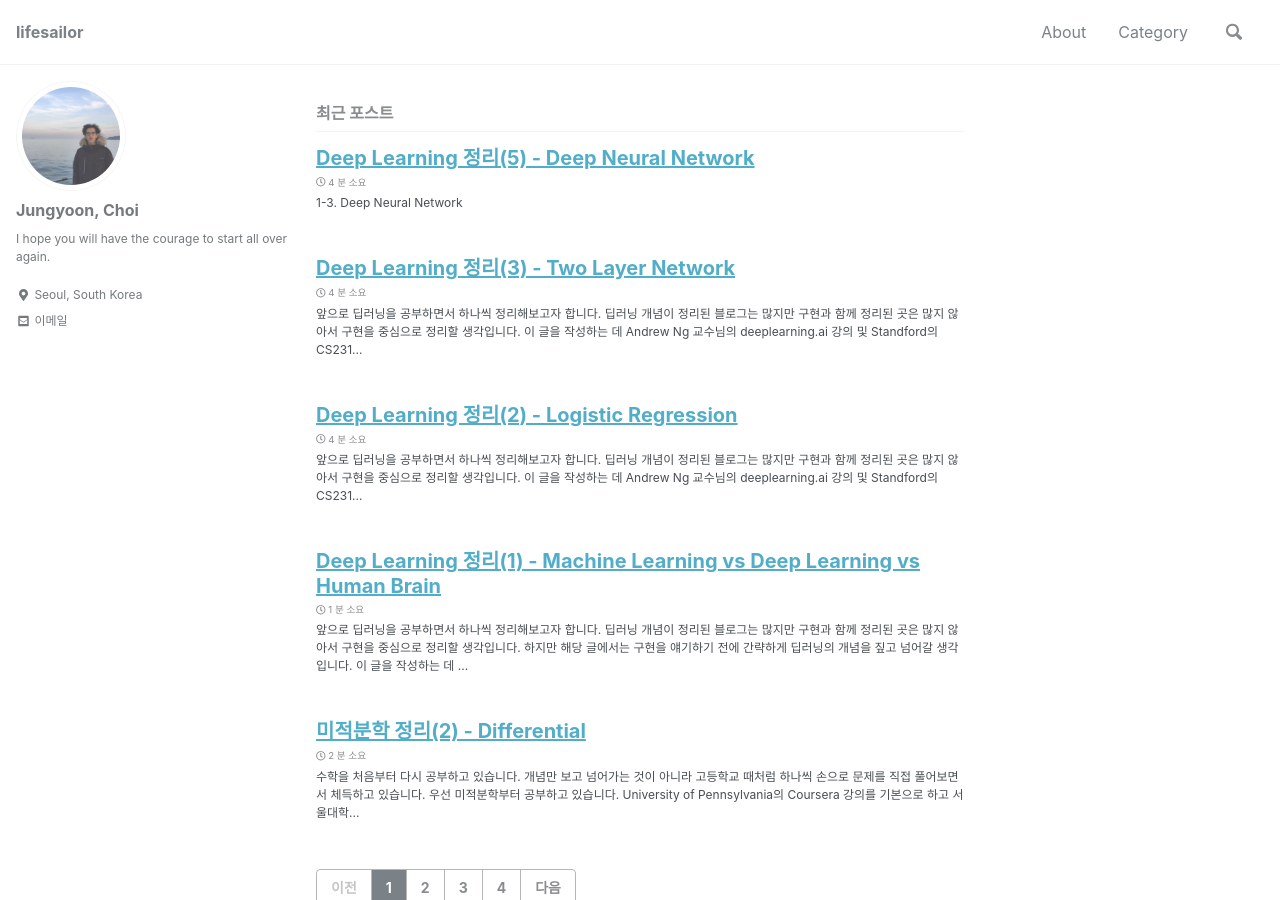
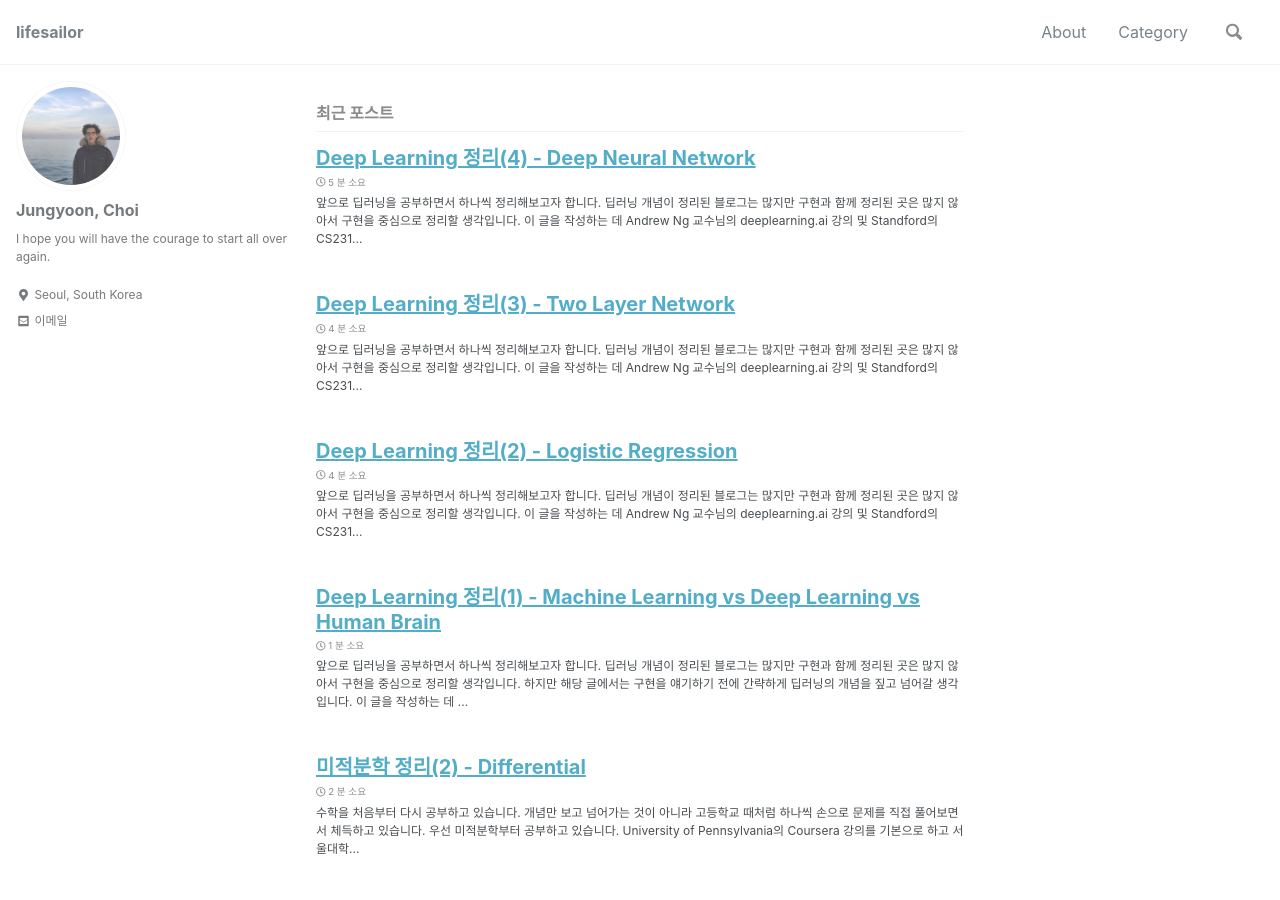
Before and after one commit to lifesailor/lifesailor.github.io, a Jekyll site: the page built from index.html, in a window 1280 px wide and 900 px high. Built offline with Jekyll 4.4.1, drawn with Linux system fonts in a browser that asks for light colours; nearby versions of some CDN libraries; the list of posts is cut into pages by our own code.

Commit message:
deeplearning

```diff
--- a/_posts/2019-01-19-deeplearning-4.md
+++ b/_posts/2019-01-19-deeplearning-4.md
@@ -7,7 +7,7 @@
   - deep learning
 ---
 
-1-3. Deep Neural Network
+앞으로 딥러닝을 공부하면서 하나씩 정리해보고자 합니다. 딥러닝 개념이 정리된 블로그는 많지만 구현과 함께 정리된 곳은 많지 않아서 구현을 중심으로 정리할 생각입니다. 이 글을 작성하는 데 Andrew Ng 교수님의 [deeplearning.ai](https://www.coursera.org/courses?query=deeplearning.ai) 강의 및 Standford의 [CS231n](http://cs231n.stanford.edu/) 강의와 Ian Goodfellow의 [deeplearning book](http://www.deeplearningbook.org/)를 참고했습니다.
 
 <br/>
 
```
Also changed, not shown: other parts of _posts/2019-01-19-deeplearning-4.md (+1 -1 lines).
